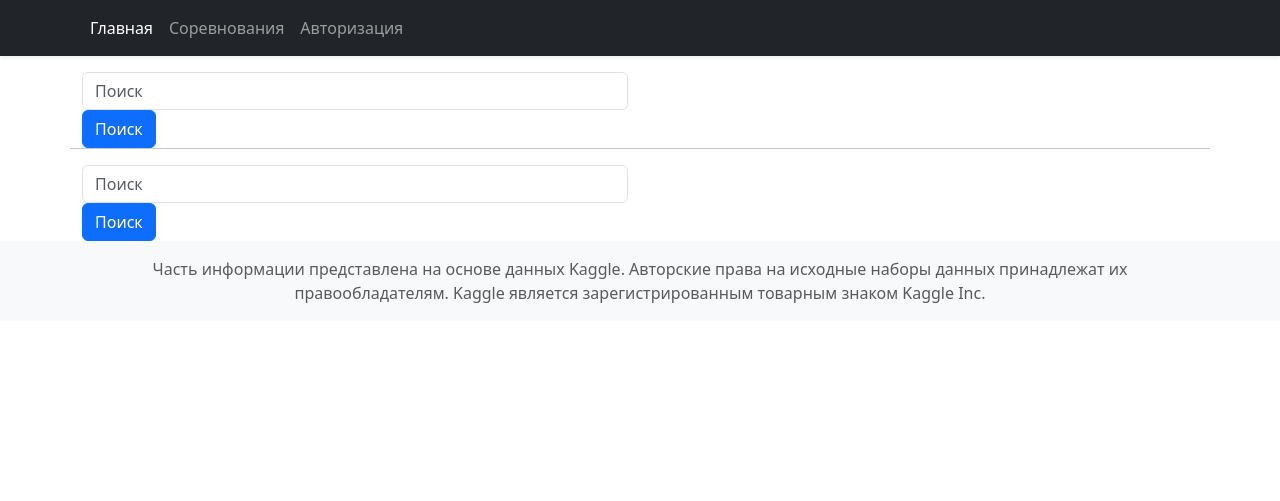
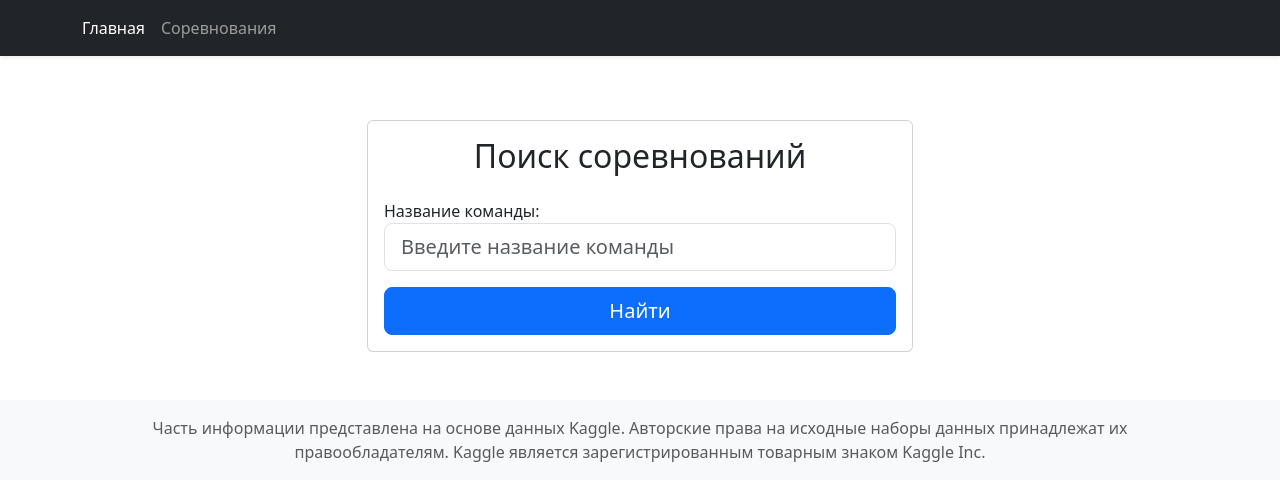
Before and after one commit to EgorShorikov/KaggleStat, a Django app: page / in a window 1280 px wide. Shown: the top 501 px of the page. Run offline with Django 5.2, Linux system fonts and the light colour scheme.

Commit message:
Сделал главную страницу с поиском контестов по команде участнике соревнования, обновил админку, обновил команды для крона

```diff
--- a/kaggle_stat/dash_board/forms.py
+++ b/kaggle_stat/dash_board/forms.py
@@ -59,13 +59,14 @@ class SearchTeamForm(forms.Form):
         return timezone.now()
 
 
-class SearchCompetitionForm(forms.Form):
-    competition_slug = forms.CharField(
-        label='Название соревнования',
-        max_length=200,
+class ContestSearchForm(forms.Form):
+    team_slug = forms.CharField(
+        label='Название команды',
+        max_length=100,
         required=True,
         widget=forms.TextInput(attrs={
-            'placeholder': 'Введите название соревнования...',
-            'class': 'form-control'
+            'class': 'form-control form-control-lg',
+            'placeholder': 'Введите название команды',
+            'id': 'team_slug'
         })
     )
--- a/kaggle_stat/dash_board/management/commands/load_leaderboard.py
+++ b/kaggle_stat/dash_board/management/commands/load_leaderboard.py
@@ -44,7 +44,7 @@ class Command(BaseCommand):
                 version=current_version + 1
             )
 
-            time.sleep(1.75)
+            time.sleep(2)
             self.stdout.write(f'Загружен лидерборд для {
                 competition.competition_slug
             }')
--- a/kaggle_stat/dash_board/urls.py
+++ b/kaggle_stat/dash_board/urls.py
@@ -7,5 +7,6 @@ app_name = 'statistics'
 urlpatterns = [
     path('', views.index, name='index'),
     path('dashboard', views.dashboard_list, name='dashboard_list'),
-    path('dashboard/<slug:dashboard_slug>', views.dashboard_detail, name='dashboard_detail')
+    path('dashboard/<slug:dashboard_slug>',
+         views.dashboard_detail, name='dashboard_detail')
 ]
--- a/kaggle_stat/dash_board/views.py
+++ b/kaggle_stat/dash_board/views.py
@@ -1,28 +1,49 @@
-from django.shortcuts import render
+from django.shortcuts import render, redirect
+from django.db.models import Q
 from .models import Contest, LeaderBoard
 from django.core.paginator import Paginator, EmptyPage, PageNotAnInteger
-from .forms import SearchTeamForm, SearchCompetitionForm
+from .forms import SearchTeamForm, ContestSearchForm
 import json
 
 
 def index(request):
-    return render(request, 'homepage/index.html')
+    form = ContestSearchForm()
+
+    if request.method == 'GET' and 'team_slug' in request.GET:
+        form = ContestSearchForm(request.GET)
+        if form.is_valid():
+            team_slug = form.cleaned_data['team_slug']
+            return redirect(f'/dashboard/?team_slug={team_slug}')
+
+    context = {'form': form}
+    return render(request, 'homepage/index.html', context)
 
 
 def dashboard_list(request):
-    template = 'dashboard/index.html'
+    team_slug = request.GET.get('team_slug', '')
+
     contests = Contest.objects.all()
+    if team_slug:
+        contests = contests.filter(
+            Q(team__team_slug__icontains=team_slug)
+        ).distinct()
+
     paginator = Paginator(contests, 21)
     page = request.GET.get('page')
 
     try:
-        context = paginator.page(page)
+        competitions = paginator.page(page)
     except PageNotAnInteger:
-        context = paginator.page(1)
+        competitions = paginator.page(1)
     except EmptyPage:
-        context = paginator.page(paginator.num_pages)
+        competitions = paginator.page(paginator.num_pages)
 
-    context = {'competitions': context}
+    context = {
+        'competitions': competitions,
+        'search_query': team_slug,
+    }
+    template = 'dashboard/index.html'
+
     return render(request, template, context)
 
 
@@ -48,13 +69,13 @@ def dashboard_detail(request, dashboard_slug):
                 for lb in snapshot.data['leaderboard']:
                     if lb['team_name'].lower() == searched_team.lower():
                         labels.append(
-                            snapshot.saved_at.strftime('%Y-%m-%d %H:%M')
+                            snapshot.saved_at.strftime('%d.%m.%Y %H:%M')
                         )
                         positions.append(int(lb['position']))
                         scores.append(float(lb['score']))
                         break
                 else:
-                    labels.append(snapshot.saved_at.strftime('%Y-%m-%d %H:%M'))
+                    labels.append(snapshot.saved_at.strftime('%d.%m.%Y %H:%M'))
                     positions.append(None)
                     scores.append(None)
 
--- a/kaggle_stat/kaggle_service.py
+++ b/kaggle_stat/kaggle_service.py
@@ -33,9 +33,9 @@ class KaggleService:
                 competitions_updated = []
                 for competition in response.competitions:
                     if not competition.submissions_disabled:
-                        time.sleep(2)
+                        time.sleep(1.5)
                         competitions_updated.append(self.get_competition_by_name(competition.ref.split('/')[-1]))
-                time.sleep(5)
+                time.sleep(2)
 
             except Exception as e:
                 print(f"Упало с ошибкой {e}")
--- a/kaggle_stat/kaggle_stat/urls.py
+++ b/kaggle_stat/kaggle_stat/urls.py
@@ -1,19 +1,3 @@
-"""
-URL configuration for kaggle_stat project.
-
-The `urlpatterns` list routes URLs to views. For more information please see:
-    https://docs.djangoproject.com/en/6.0/topics/http/urls/
-Examples:
-Function views
-    1. Add an import:  from my_app import views
-    2. Add a URL to urlpatterns:  path('', views.home, name='home')
-Class-based views
-    1. Add an import:  from other_app.views import Home
-    2. Add a URL to urlpatterns:  path('', Home.as_view(), name='home')
-Including another URLconf
-    1. Import the include() function: from django.urls import include, path
-    2. Add a URL to urlpatterns:  path('blog/', include('blog.urls'))
-"""
 from django.contrib import admin
 from django.urls import path, include
 from django.conf import settings
--- a/kaggle_stat/templates/dashboard/dashboard.html
+++ b/kaggle_stat/templates/dashboard/dashboard.html
@@ -21,10 +21,10 @@
 
     <div class="container">
         <div class="row">
-            <div class="col-md-6 justify-content-center">
+            <div class="col-md-12 justify-content-center">
                 <canvas id="positionChart"></canvas>
             </div>
-            <div class="col-md-6 justify-content-center">
+            <div class="col-md-12 justify-content-center">
                 <canvas id="scoreChart"></canvas>
             </div>
             <hr>
--- a/kaggle_stat/templates/homepage/index.html
+++ b/kaggle_stat/templates/homepage/index.html
@@ -2,21 +2,22 @@
 {% load static %}
 {% block content %}
 <div class="container">
-  <div class="row">
+  <div class="row justify-content-center">
     <div class="col-md-6">
-      <form method="get">
-        {{ form_contests.as_p }}
-        <input class="form-control me-2" type="search" placeholder="Поиск" aria-label="Search">
-        <button type="submit" class="btn btn-primary">Поиск</button>
-      </form>
-    </div>
-    <hr>
-    <div class="col-md-6">
-      <form method="get">
-        {{ form_teams.as_p }}
-        <input class="form-control me-2" type="search" placeholder="Поиск" aria-label="Search">
-        <button type="submit" class="btn btn-primary">Поиск</button>
-      </form>
+      <div class="card mt-5">
+        <div class="card-body">
+          <h2 class="text-center mb-4">Поиск соревнований</h2>
+          <form method="get" action="{% url 'statistics:dashboard_list' %}">
+            <div class="mb-3">
+              {{ form.team_slug.label_tag }}
+              {{ form.team_slug }}
+            </div>
+            <div class="d-grid">
+              <button type="submit" class="btn btn-primary btn-lg">Найти</button>
+            </div>
+          </form>
+        </div>
+      </div>
     </div>
   </div>
 </div>
--- a/kaggle_stat/templates/includes/footer.html
+++ b/kaggle_stat/templates/includes/footer.html
@@ -1,4 +1,4 @@
-<footer class="footer mt-auto py-3 bg-light text-center">
+<footer class="footer py-3 bg-light text-center mt-5">
   <div class="container">
     <span class="text-muted">Часть информации представлена на основе данных Kaggle. Авторские права на исходные наборы данных принадлежат их правообладателям. Kaggle является зарегистрированным товарным знаком Kaggle Inc.</span>
   </div>
--- a/kaggle_stat/templates/includes/header.html
+++ b/kaggle_stat/templates/includes/header.html
@@ -1,22 +1,10 @@
 {% load static %}
 <header>
-  <nav class="navbar navbar-expand-lg bg-light fixed-top shadow-sm navbar-dark bg-dark">
+  <nav class="navbar navbar-dark bg-dark fixed-top shadow-sm">
     <div class="container">
-      <div
-        class="navbar-toggler"
-        type="button"
-        data-toggle="collapse"
-        data-target="#navbarNav"
-        aria-controls="navbarNav"
-        aria-expanded="false"
-        aria-label="Toggle navigation"
-        >
-        <span class="navbar-toggler-icon"></span>
-      </div>
-      <div class="collapse navbar-collapse" id="navbarNav">
       {% with request.resolver_match.view_name as view_name %}
-        <ul class="navbar-nav mr-auto">
-          <li class="nav-item">
+      <ul class="navbar-nav d-flex flex-row">
+        <li class="nav-item me-3">
           <a
             class="nav-link {% if view_name == 'statistics:index' %} active {% endif %}"
             href="{% url 'statistics:index' %}"
@@ -24,7 +12,7 @@
             Главная
           </a>
         </li>
-          <li class="nav-item">
+        <li class="nav-item me-3">
           <a
             class="nav-link {% if view_name == 'statistics:dashboard_list' %} active {% endif %}"
             href="{% url 'statistics:dashboard_list' %}"
@@ -32,17 +20,8 @@
             Соревнования
           </a>
         </li>
-          <li class="nav-item">
-            <a
-              class="nav-link {% if view_name == 'statistics:dashboard_list' %} active {% endif %}"
-              href="{% url 'statistics:index' %}"
-            >
-              Авторизация
-            </a>
-          </li>
       </ul>
       {% endwith %}
     </div>
-    </div>
   </nav>
 </header>
```
Also changed, not shown: kaggle_stat/dash_board/admin.py (+31 -3 lines), kaggle_stat/dash_board/management/commands/load_competitions.py (+15 -1 lines), kaggle_stat/dash_board/models.py (+7 -1 lines), kaggle_stat/kaggle_stat/wsgi.py (+0 -9 lines), kaggle_stat/static/img/test.jpg (deleted). Lines whose indentation alone changed are shown as unchanged.
